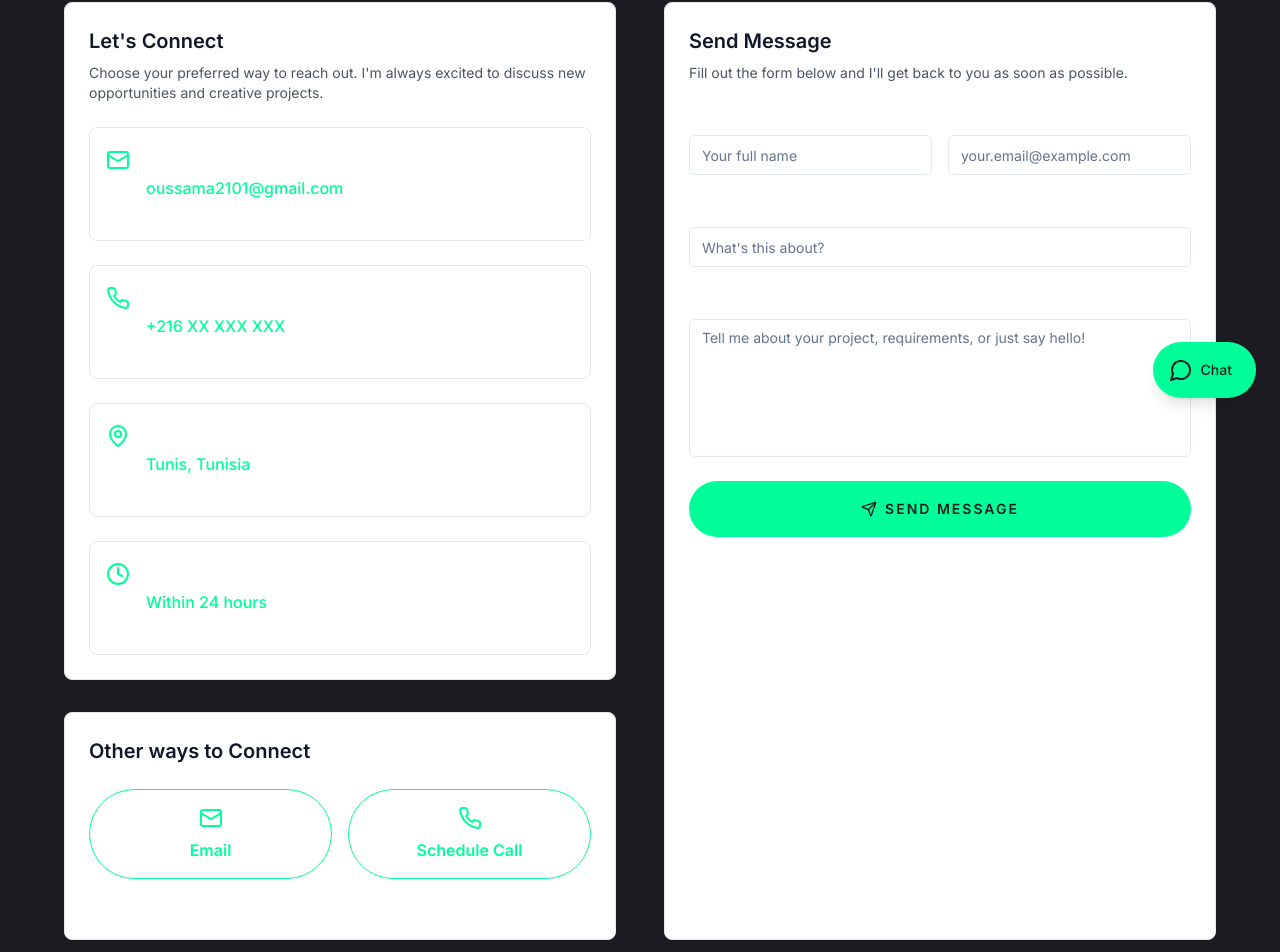
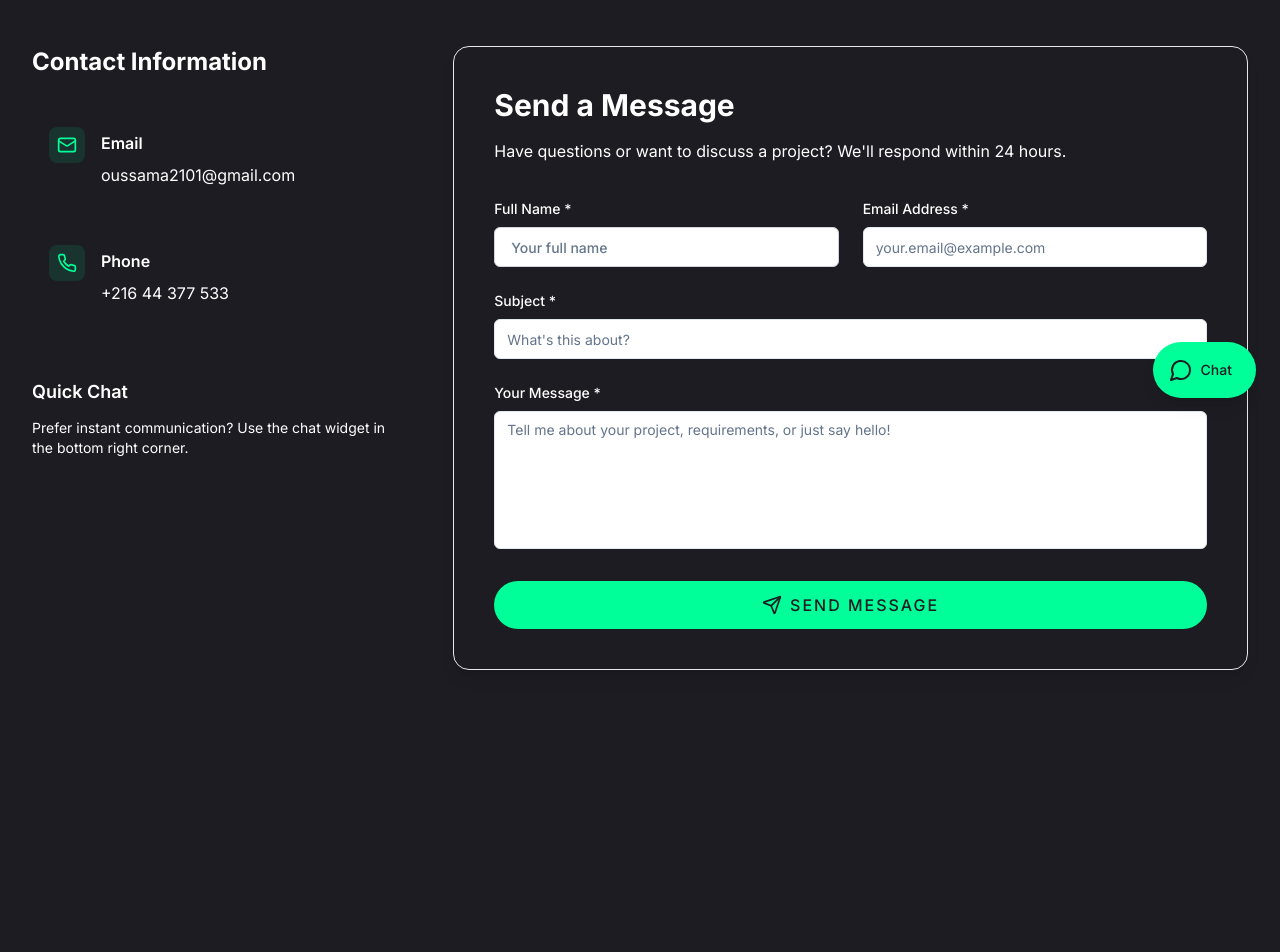
Before and after one commit to zroussama/ctalinkeding, a Next.js app: page /contact in a window 1280 px wide. Shown: the part 378-1330 px from the top of the page. After the commit the page ends 1112 px from the top, so only its background shows below. Built offline with nearby package versions, Linux system fonts and the light colour scheme.

Commit message:
contact page 1

```diff
--- a/app/contact/page.jsx
+++ b/app/contact/page.jsx
@@ -1,3 +1,5 @@
+'use client';
+
 import React, { useState } from 'react';
 import { Button } from "@/components/ui/button";
 import { Input } from "@/components/ui/input";
@@ -16,7 +18,7 @@ const Contact = () => {
   const [submitStatus, setSubmitStatus] = useState(null); // null, 'success', 'error'
 
   // Web3Forms Access Key (replace with your actual key)
-  const WEB3FORMS_KEY = "YOUR_WEB3FORMS_ACCESS_KEY"; // Get from https://web3forms.com/
+  const WEB3FORMS_KEY = "16978a61-190e-4abb-91cf-d1366d928f82"; // Get from https://web3forms.com/
 
   const handleChange = (e) => {
     setFormData({
@@ -66,127 +68,95 @@ const Contact = () => {
     {
       icon: <Mail className="h-6 w-6" />,
       title: "Email",
-      value: "oussama2101@gmail.com",
-      description: "Primary contact method"
+      value: "oussama2101@gmail.com"
     },
     {
       icon: <Phone className="h-6 w-6" />,
       title: "Phone",
-      value: "+216 XX XXX XXX",
-      description: "Available for calls"
-    },
-    {
-      icon: <MapPin className="h-6 w-6" />,
-      title: "Location",
-      value: "Tunis, Tunisia",
-      description: "Based in North Africa"
-    },
-    {
-      icon: <Clock className="h-6 w-6" />,
-      title: "Response Time",
-      value: "Within 24 hours",
-      description: "Quick response guaranteed"
+      value: "+216 44 377 533"
     }
   ];
 
   return (
-    <section className="min-h-screen py-12">
-      <div className="container mx-auto px-4">
+    <section className="min-h-screen py-12 md:py-16 bg-gradient-to-b from-background to-muted/10">
+      <div className="container mx-auto px-4 sm:px-6 lg:px-8 max-w-7xl">
         {/* Header */}
-        <div className="text-center mb-16">
-          <h1 className="text-4xl md:text-5xl font-bold mb-6">
+        <div className="text-center mb-12 md:mb-20">
+          <h1 className="text-4xl md:text-5xl lg:text-6xl font-bold mb-6 text-white">
             Get In <span className="text-accent">Touch</span>
           </h1>
-          <p className="text-lg text-muted-foreground max-w-2xl mx-auto">
-            Ready to start your next project? Let's discuss how we can work together to bring your ideas to life.
+          <p className="text-lg md:text-xl text-muted-foreground max-w-2xl mx-auto leading-relaxed">
+            Ready to start your project? Let's discuss how we can bring your ideas to life.
           </p>
         </div>
 
-        <div className="grid lg:grid-cols-2 gap-12 max-w-6xl mx-auto">
+        <div className="grid lg:grid-cols-12 gap-8 lg:gap-12 max-w-7xl mx-auto">
           {/* Contact Information */}
-          <div className="space-y-8">
-            <Card>
-              <CardHeader>
-                <CardTitle className="text-2xl">Let's Connect</CardTitle>
-                <CardDescription>
-                  Choose your preferred way to reach out. I'm always excited to discuss new opportunities and creative projects.
-                </CardDescription>
-              </CardHeader>
-              <CardContent className="space-y-6">
+          <div className="lg:col-span-5 xl:col-span-4 space-y-8">
+            <div className="mb-2">
+              <h2 className="text-2xl font-bold text-foreground">Contact Information</h2>
+            </div>
+            <div className="space-y-4">
               {contactInfo.map((info, index) => (
-                  <div key={index} className="flex items-start space-x-4 p-4 rounded-lg border">
-                    <div className="text-accent mt-1">
-                      {info.icon}
+                <div
+                  key={index}
+                  className="flex items-start space-x-4 p-4 rounded-xl transition-all duration-300 hover:bg-accent/5 hover:shadow-sm border border-transparent hover:border-accent/20"
+                >
+                  <div className="p-2 rounded-lg bg-accent/10 text-accent">
+                    {React.cloneElement(info.icon, { className: "h-5 w-5" })}
                   </div>
                   <div className="flex-1">
-                      <h3 className="font-semibold text-lg">{info.title}</h3>
-                      <p className="text-accent font-medium">{info.value}</p>
-                      <p className="text-sm text-muted-foreground">{info.description}</p>
+                    <h3 className="font-semibold text-foreground">{info.title}</h3>
+                    <p className="text-foreground/90">{info.value}</p>
+                    <p className="text-sm text-muted-foreground mt-1">{info.description}</p>
                   </div>
                 </div>
               ))}
-              </CardContent>
-            </Card>
+            </div>
 
             {/* Alternative Contact Methods */}
-            <Card>
-              <CardHeader>
-                <CardTitle>Other ways to Connect</CardTitle>
-              </CardHeader>
-              <CardContent className="space-y-4">
-                <div className="grid grid-cols-2 gap-4">
-                  <Button variant="outline" className="h-auto p-4 flex flex-col items-center space-y-2">
-                    <Mail className="h-6 w-6" />
-                    <span>Email</span>
-                  </Button>
-                  <Button variant="outline" className="h-auto p-4 flex flex-col items-center space-y-2">
-                    <Phone className="h-6 w-6" />
-                    <span>Schedule Call</span>
-                  </Button>
+            <div className="pt-4">
+              <h3 className="text-lg font-semibold text-foreground mb-3">Quick Chat</h3>
+              <p className="text-sm text-muted-foreground">
+                Prefer instant communication? Use the chat widget in the bottom right corner.
+              </p>
             </div>
-                <p className="text-sm text-muted-foreground text-center">
-                  Prefer instant chat? Use the chat widget in the bottom right corner!
-                </p>
-              </CardContent>
-            </Card>
           </div>
 
           {/* Contact Form */}
-          <Card>
-            <CardHeader>
-              <CardTitle className="text-2xl">Send Message</CardTitle>
-              <CardDescription>
-                Fill out the form below and I'll get back to you as soon as possible.
-              </CardDescription>
-            </CardHeader>
-            <CardContent>
+          <div className="lg:col-span-7 xl:col-span-8 bg-card rounded-2xl shadow-lg p-6 md:p-8 lg:p-10 border border-border/20">
+            <div className="mb-8">
+              <h2 className="text-2xl md:text-3xl font-bold text-foreground mb-3">Send a Message</h2>
+              <p className="text-muted-foreground">
+                Have questions or want to discuss a project? We'll respond within 24 hours.
+              </p>
+            </div>
             <form onSubmit={handleSubmit} className="space-y-6">
-                <div className="grid md:grid-cols-2 gap-4">
-                  <div>
-                    <label htmlFor="name" className="block text-sm font-medium mb-2">
-                      Full Name *
+              <div className="grid md:grid-cols-2 gap-4 md:gap-6">
+                <div className="space-y-2">
+                  <label htmlFor="name" className="block text-sm font-medium text-foreground/90 mb-1.5">
+                    Full Name <span className="text-destructive">*</span>
                   </label>
                     <Input
                       id="name"
                       name="name"
                       type="text"
                       required
-                      value={formData.name}
                       onChange={handleChange}
                       placeholder="Your full name"
                       disabled={isSubmitting}
+                      className="block w-full px-4 py-2 text-sm font-medium text-gray-700 bg-white border border-gray-300 rounded-md shadow-sm focus:outline-none focus:ring focus:ring-indigo-200 focus:border-indigo-500"
                     />
                   </div>
-                  <div>
-                    <label htmlFor="email" className="block text-sm font-medium mb-2">
-                      Email Address *
+                  <div className="space-y-2">
+                  <label htmlFor="email" className="block text-sm font-medium text-white mb-1.5">
+                    Email Address <span className="text-destructive">*</span>
                   </label>
                     <Input
                       id="email"
                       name="email"
                       type="email"
                       required
-                      value={formData.email}
                       onChange={handleChange}
                       placeholder="your.email@example.com"
                       disabled={isSubmitting}
@@ -194,9 +164,9 @@ const Contact = () => {
                   </div>
                 </div>
 
-                <div>
-                  <label htmlFor="subject" className="block text-sm font-medium mb-2">
-                    Subject *
+                <div className="space-y-2">
+                  <label htmlFor="subject" className="block text-sm font-medium text-foreground/90 mb-1.5">
+                    Subject <span className="text-destructive">*</span>
                   </label>
                   <Input
                     id="subject"
@@ -207,12 +177,14 @@ const Contact = () => {
                     onChange={handleChange}
                     placeholder="What's this about?"
                     disabled={isSubmitting}
+                    className="text-black"
+
                   />
                 </div>
 
-                <div>
-                  <label htmlFor="message" className="block text-sm font-medium mb-2">
-                    Message *
+                <div className="space-y-2">
+                  <label htmlFor="message" className="block text-sm font-medium text-foreground/90 mb-1.5">
+                    Your Message <span className="text-destructive">*</span>
                   </label>
                   <Textarea
                     id="message"
@@ -223,7 +195,7 @@ const Contact = () => {
                     onChange={handleChange}
                     placeholder="Tell me about your project, requirements, or just say hello!"
                     disabled={isSubmitting}
-                    className="resize-none"
+                    className="resize-none text-black"
                   />
                 </div>
 
@@ -248,36 +220,35 @@ const Contact = () => {
                   </div>
                 )}
 
+                <div className="pt-2">
                   <Button
                     type="submit"
-                  className="w-full"
+                    className="w-full h-12 text-base font-medium transition-all duration-200 transform hover:scale-[1.02]"
                     size="lg"
                     disabled={isSubmitting}
                   >
                     {isSubmitting ? (
                       <>
-                      <div className="animate-spin rounded-full h-4 w-4 border-b-2 border-white mr-2"></div>
+                        <div className="animate-spin rounded-full h-5 w-5 border-2 border-white border-t-transparent mr-2"></div>
                         Sending...
                       </>
                     ) : (
                       <>
-                      <Send className="h-4 w-4 mr-2" />
+                        <Send className="h-5 w-5 mr-2" />
                         Send Message
                       </>
                     )}
                   </Button>
+                </div>
 
-                <p className="text-xs text-muted-foreground text-center">
-                  By submitting this form, you agree to receive a response via email.
-                  Your information will never be shared with third parties.
-                </p>
+
+
             </form>
-            </CardContent>
-          </Card>
+          </div>
         </div>
       </div>
     </section>
   );
-};
+}
 
 export default Contact;
```
Lines whose indentation alone changed are shown as unchanged.
